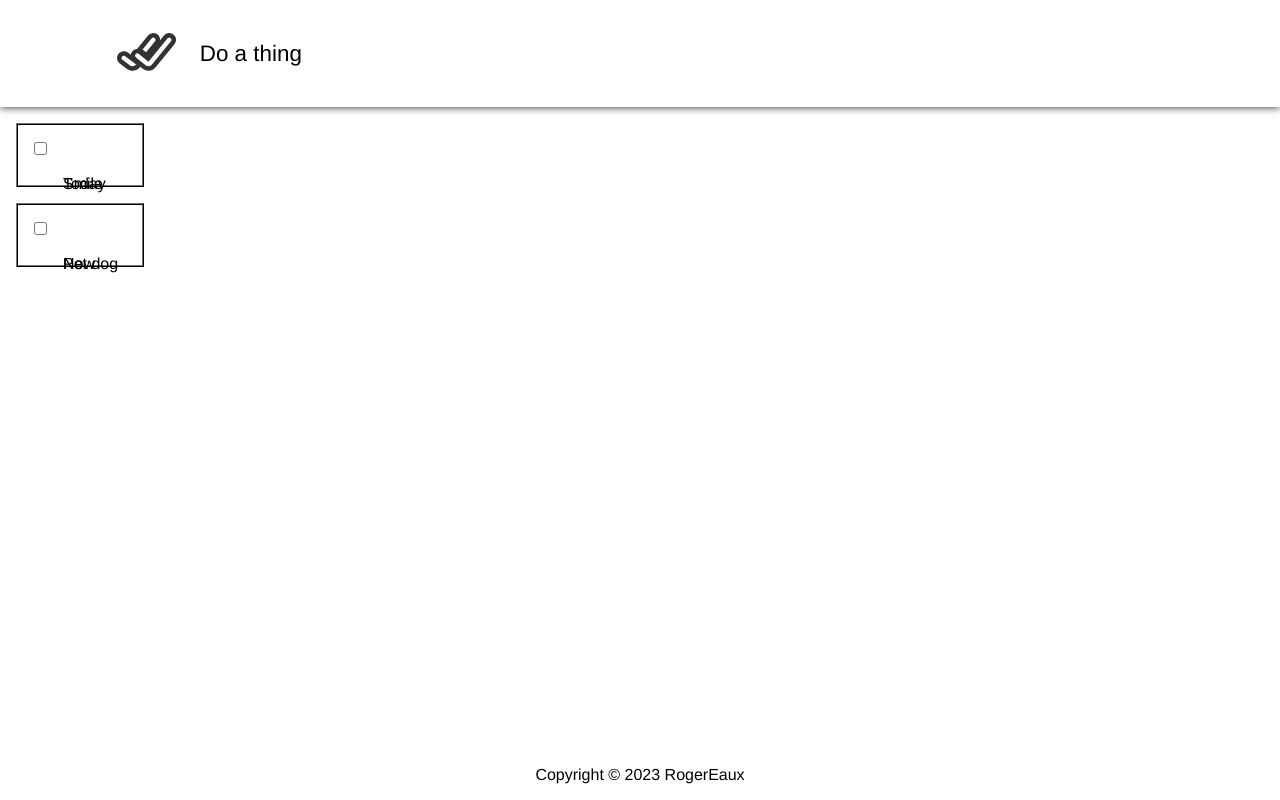
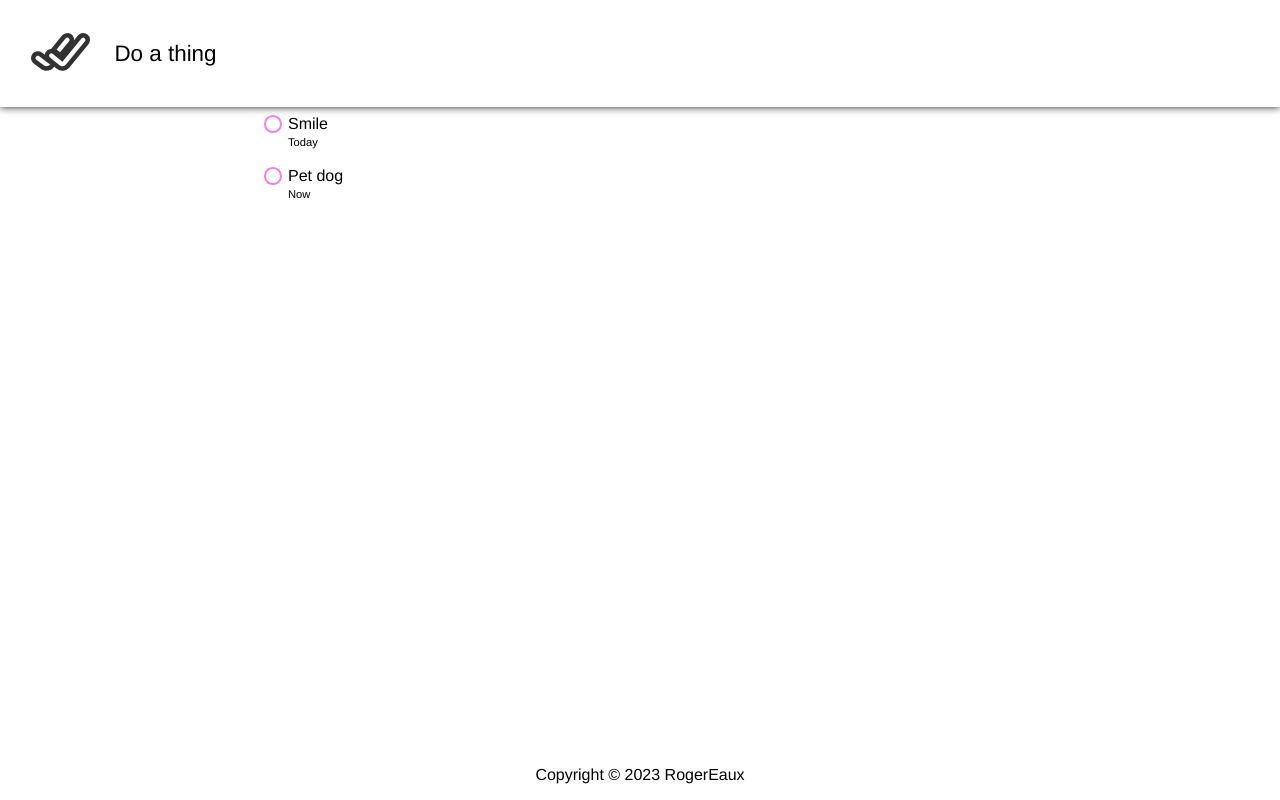
Before and after one commit to RogerEaux/todo-list, a website built with webpack: page dist/index.html in a window 1280 px wide. Built offline with nearby package versions, Linux system fonts and the light colour scheme.

Commit message:
Add style for rounded checkbox on tasks

```diff
--- a/src/style.css
+++ b/src/style.css
@@ -15,14 +15,13 @@ body {
   flex-direction: column;
 }
 
-body,
-.footer {
+body {
   display: flex;
 }
 
 .header {
   display: grid;
-  grid-template-columns: 1fr 2fr;
+  grid-template-columns: 256px 1fr;
   box-shadow: var(--shadow);
 }
 
@@ -49,35 +48,62 @@ body,
 
 .main {
   flex: 1;
+  display: grid;
+  grid-template-columns: 256px 1fr;
+}
+
+.project-container {
+  display: flex;
+  flex-direction: column;
 }
 
 .task-container {
-  height: 64px;
-  width: 128px;
   display: grid;
   grid-template:
     'input title' 1fr
-    'input due' 1fr / min-content 1fr;
+    'none due' 1fr / 1.5rem 1fr;
   align-items: center;
-  gap: 16px;
-  margin: 16px;
-  border: 2px ridge var(--gray);
-  padding: 16px;
+  padding: 8px;
 }
 
-.task-container > input {
-  grid-area: input;
+.task-container .task-title {
+  grid-area: title;
+  font-size: 1rem;
 }
 
-.task-container > label {
-  grid-area: title;
+.task-container .task-due {
+  grid-area: due;
+  font-size: 0.7rem;
 }
 
-.task-container > p {
-  grid-area: due;
+.checkbox-container {
+  grid-area: input;
+  position: relative;
+}
+
+.checkbox-container label {
+  background-color: #fff;
+  border: 2px solid violet;
+  border-radius: 50%;
+  cursor: pointer;
+  height: 1.1rem;
+  width: 1.1rem;
+  position: absolute;
+  left: 0;
+  top: 0;
+}
+
+.checkbox-container input[type='checkbox'] {
+  visibility: hidden;
+}
+
+.checkbox-container input[type='checkbox']:checked + label {
+  background-color: #66bb6a;
+  border-color: #66bb6a;
 }
 
 .footer {
+  display: flex;
   padding: 16px;
   justify-content: center;
 }
```
